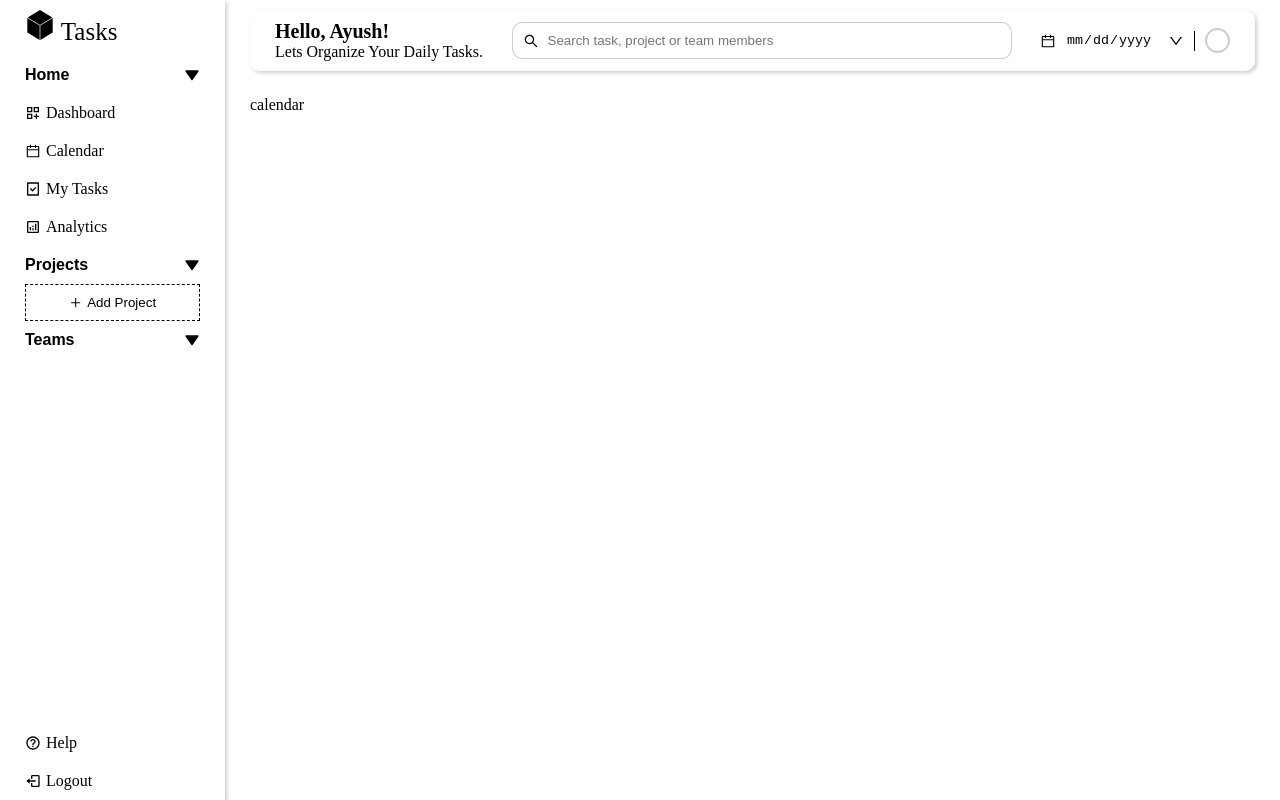
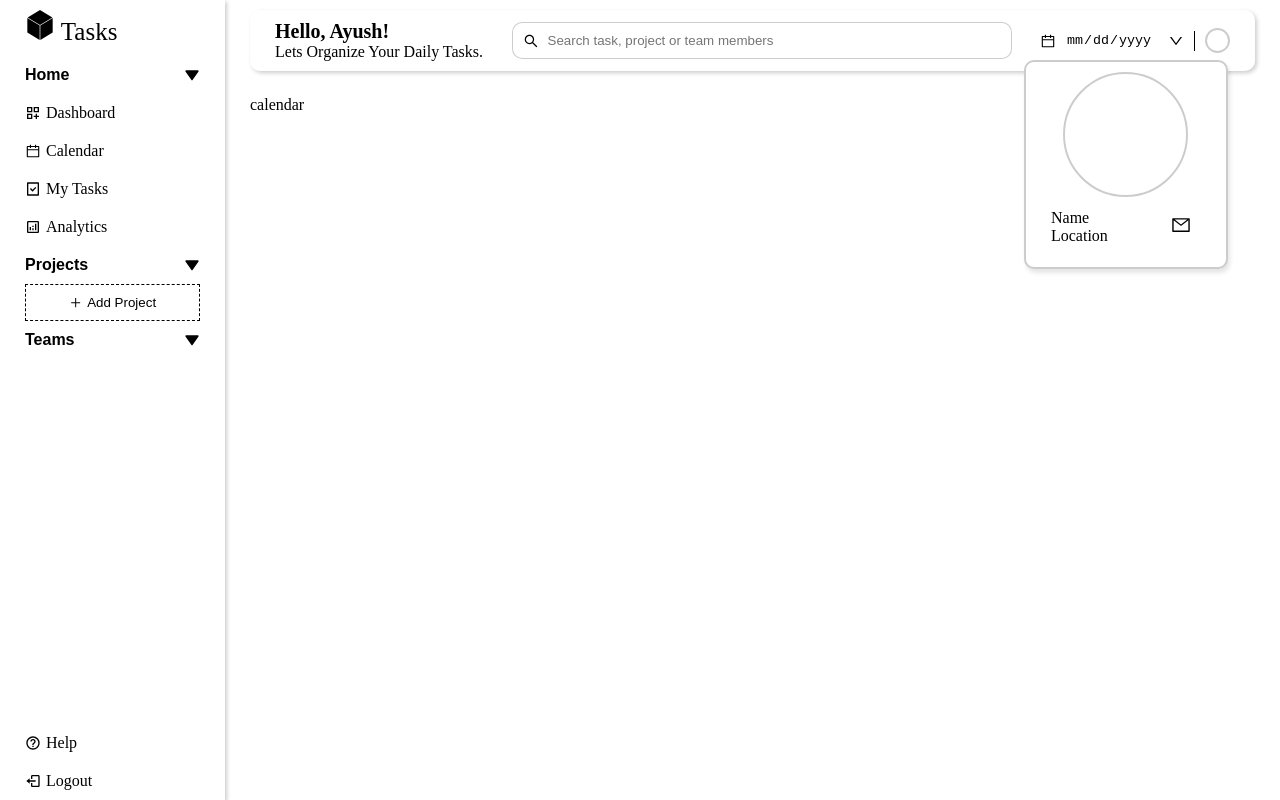
Before and after one commit to Ayush-2001-Dhanraj/Tasks, a React (Create React App) app: page /calendar in a window 1280 px wide. Both pictures are taken after a click on the element 1217 px from the left and 40 px from the top of the page. Built offline with nearby package versions, Linux system fonts and the light colour scheme.

Commit message:
Add topbar dropdown

```diff
--- a/src/components/topbar/index.tsx
+++ b/src/components/topbar/index.tsx
@@ -1,17 +1,25 @@
-import { useRef } from "react";
+import { useRef, useState } from "react";
 import getURIFromIcon from "../../utility/getURIFromIcon";
 import styles from "./styles.module.css";
 import {
   AiOutlineSearch,
   AiOutlineCalendar,
   AiOutlineDown,
+  AiOutlineMail,
 } from "react-icons/ai";
 
 export default function Topbar() {
   const interviewDateRef = useRef();
+  const [showDropdown, setShowDropdown] = useState<boolean>(false);
+
   const handleInterviewDateClick = () => {
     // @ts-ignore
     if (interviewDateRef.current) interviewDateRef.current.showPicker();
+  };
+
+  const handleOnClickAvatar = () => setShowDropdown(true);
+  const handleCloseDropdown = () => {
+    if (showDropdown) setShowDropdown(false);
   };
 
   return (
@@ -43,7 +51,22 @@ export default function Topbar() {
           <AiOutlineDown />
         </div>
         <div className={styles.divider}></div>
-        <div className={styles.avatar}></div>
+        <div className={styles.avatar} onClick={handleOnClickAvatar}>
+          {showDropdown && (
+            <div className={styles.dropdown} onMouseLeave={handleCloseDropdown}>
+              <div className={styles.dp}></div>
+              <div className={styles.details}>
+                <div>
+                  <p className={styles.text}>Name</p>
+                  <p className={styles.text}>Location</p>
+                </div>
+                <button className={styles.email}>
+                  <AiOutlineMail />
+                </button>
+              </div>
+            </div>
+          )}
+        </div>
       </div>
     </div>
   );
--- a/src/components/topbar/styles.module.css
+++ b/src/components/topbar/styles.module.css
@@ -53,4 +53,50 @@
     height: 25px;
     border: 2px solid rgba(0, 0, 0, 0.2);
     border-radius: 50%;
+    position: relative;
 }
+
+.dropdown {
+    position: absolute;
+    padding: 10px 25px;
+    right: 0;
+    top: 30px;
+    background-color: #fff;
+    border: 2px solid rgba(0, 0, 0, 0.2);
+    box-shadow: 2px 4px 4px rgba(0, 0, 0, 0.1);
+    border-radius: 10px;
+
+    .dp {
+        height: 125px;
+        width: 125px;
+        border-radius: 50%;
+        border: 2px solid rgba(0, 0, 0, 0.2);
+        margin: auto;
+    }
+
+    .details {
+        display: flex;
+        justify-content: space-between;
+        align-items: center;
+        padding: 10px 0;
+
+        width: 150px;
+
+        .text {
+            overflow-wrap: break-word;
+            word-wrap: break-word;
+            word-break: break-word;
+        }
+
+        .email {
+            border-radius: 50%;
+            width: 40px;
+            height: 40px;
+            outline: none;
+            border: none;
+            font-size: 20px;
+            background-color: #fff;
+
+        }
+    }
+}
```
